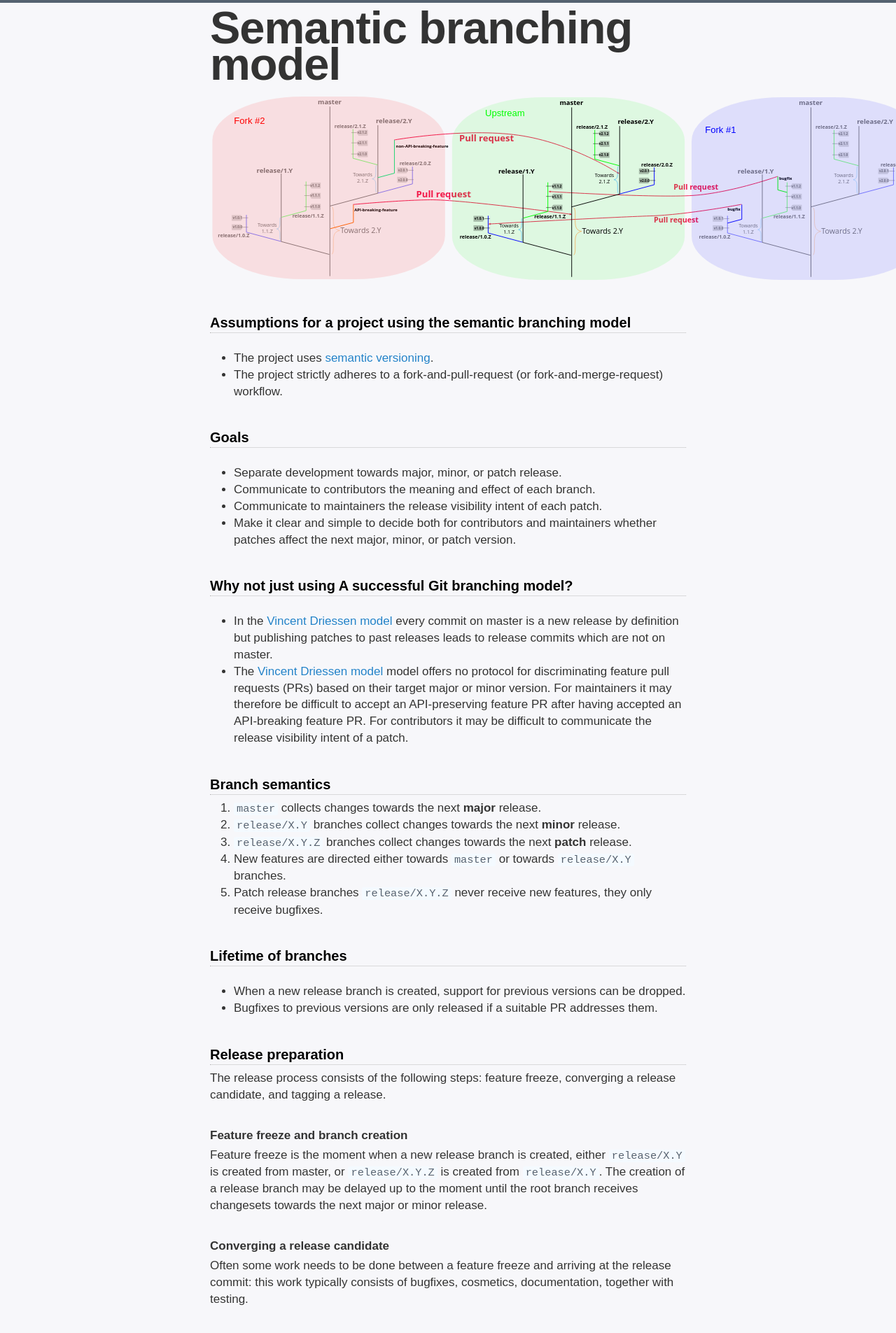
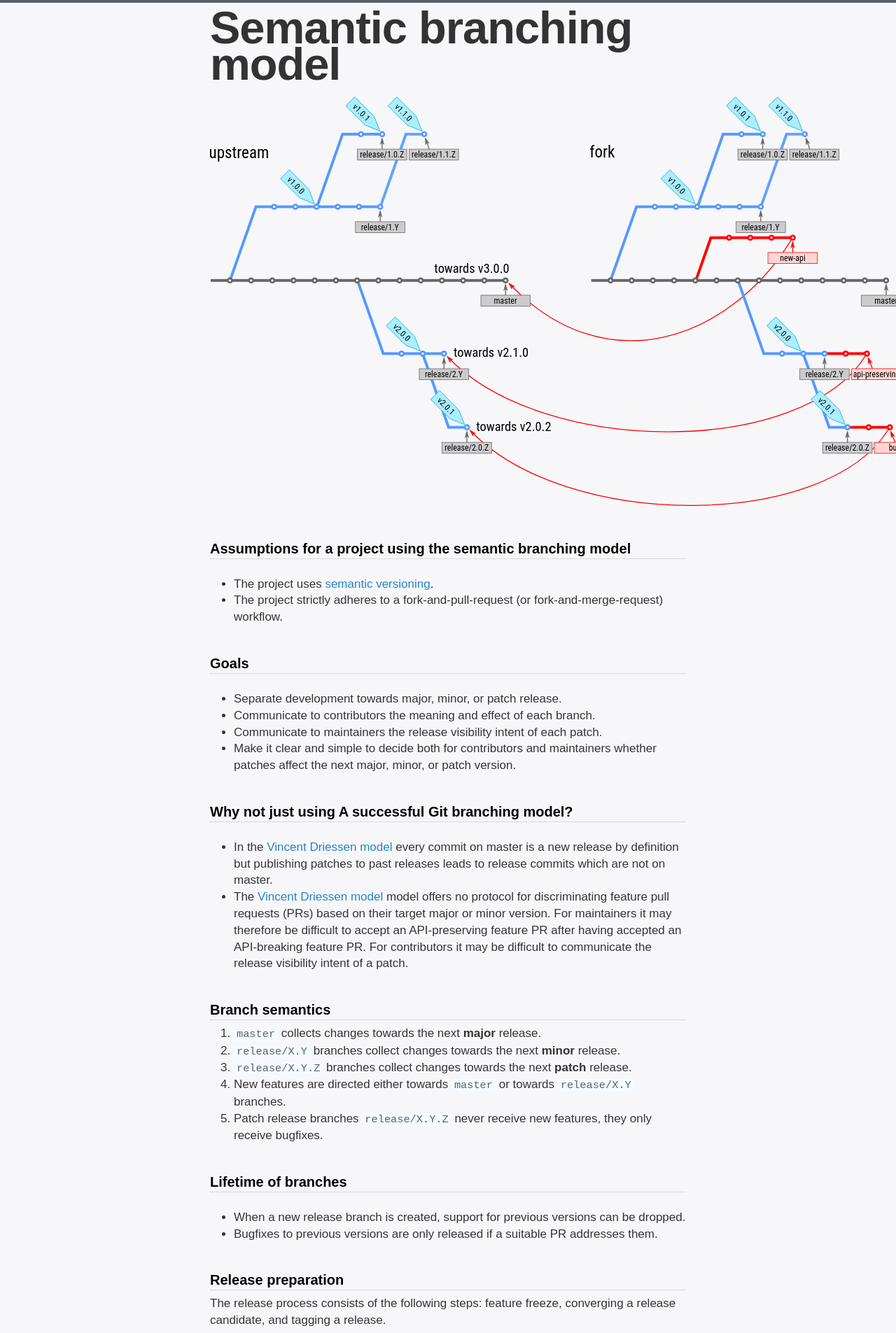
Before and after one commit to dev-cafe/branching-model, a Jekyll site: the page built from index.md, in a window 1280 px wide. Shown: the top 1905 px of the page at 70% size. Built offline with Jekyll 4.4.1, drawn with Linux system fonts in a browser that asks for light colours; our own code applies the rules of GitHub Pages for plain Markdown files.

Commit message:
simplify image; fixes #17
- rotate by 90 deg
- distringuish tags and branches
- mark local branches

```diff
--- a/index.md
+++ b/index.md
@@ -6,7 +6,7 @@ permalink: /
 
 # Semantic branching model
 
-<img src="img/branching_model.svg" alt="Branching model" width="150%">
+<img src="img/branching-model.svg" alt="Branching model" width="150%">
 
 
 ## Assumptions for a project using the semantic branching model
```
Also changed, not shown: img/branching-model.svg (added), img/branching_model.png (deleted), img/branching_model.svg (deleted).
